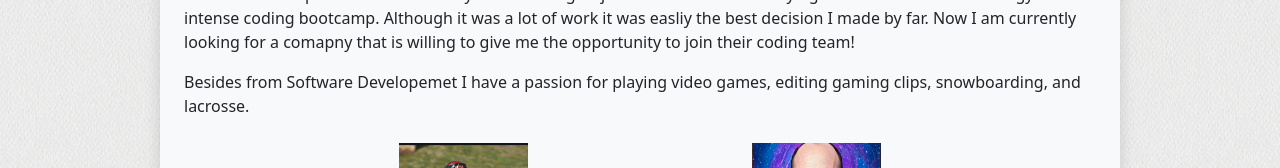
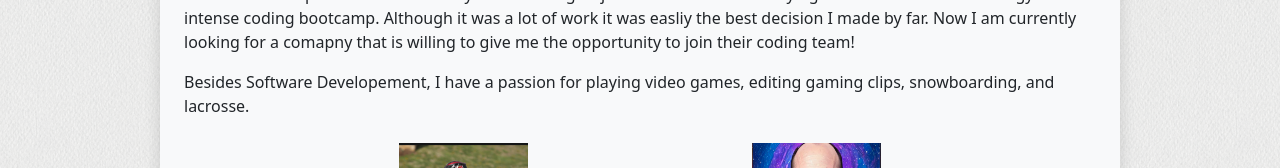
Before and after one commit to jwludwig7/Portfolio-Deployment, a React (Create React App) app in the folder client/: page /jl in a window 1280 px wide. Shown: the part 242-410 px from the top of the page. Built offline with nearby package versions, Linux system fonts and the light colour scheme.

Commit message:
jan 13 commit

```diff
--- a/client/src/Components/AboutMe.jsx
+++ b/client/src/Components/AboutMe.jsx
@@ -12,7 +12,7 @@ const AboutMe = () => {
                     until August 2022. I knew I was meant for something better. Before I was laid off I was trying to find
                     something new to do with my career. Software Developement always interested me and I would always see the YouTube ads about Software development. Then BOOM... The universe said
                     "your life is not meant to be staring at milk all day". I trasnitioned into software Developement and found myself at Coding Dojo. There I would be studying several stacks of technology in an intense coding bootcamp. Although it was a lot of work it was easliy the best decision I made by far. Now I am currently looking for a comapny that is willing to give me the opportunity to join their coding team!</p>
-                <p>Besides from Software Developemet I have a passion for playing video games, editing gaming clips, snowboarding, and
+                <p>Besides Software Developement, I have a passion for playing video games, editing gaming clips, snowboarding, and
                     lacrosse. </p>
                 <div className='flex'>
                     <img className='imgSize p-1' src={lax} alt="lax" />
```
